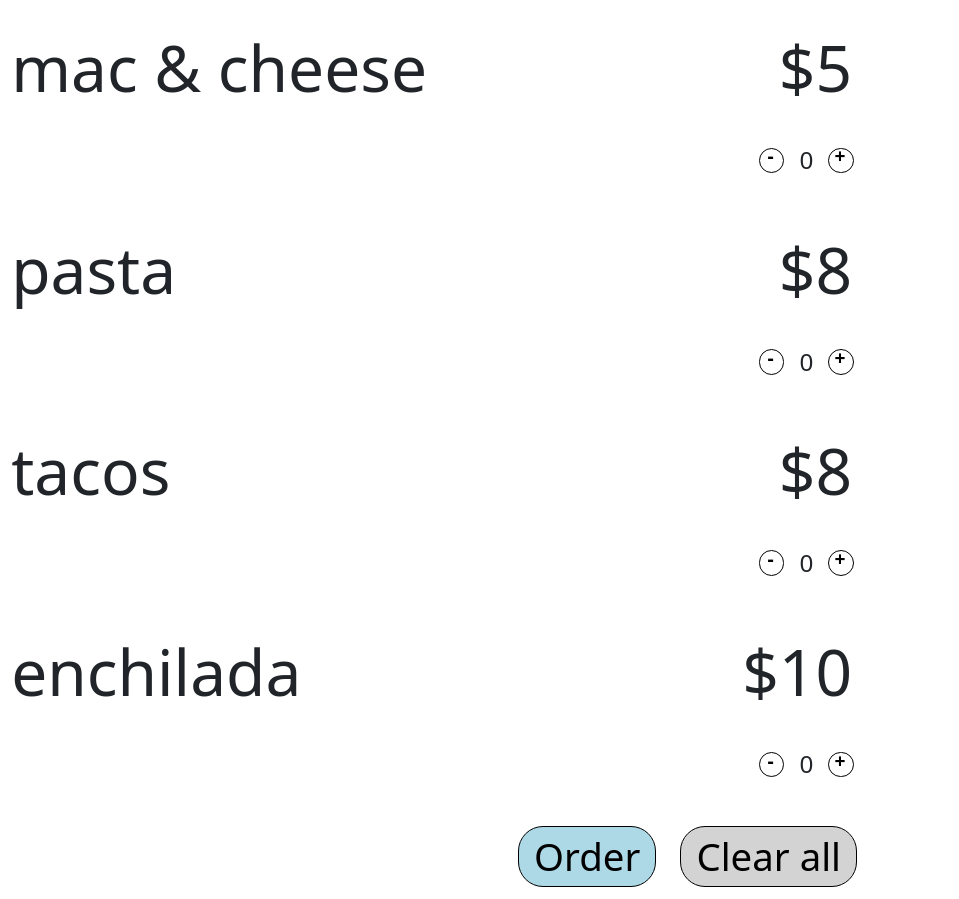
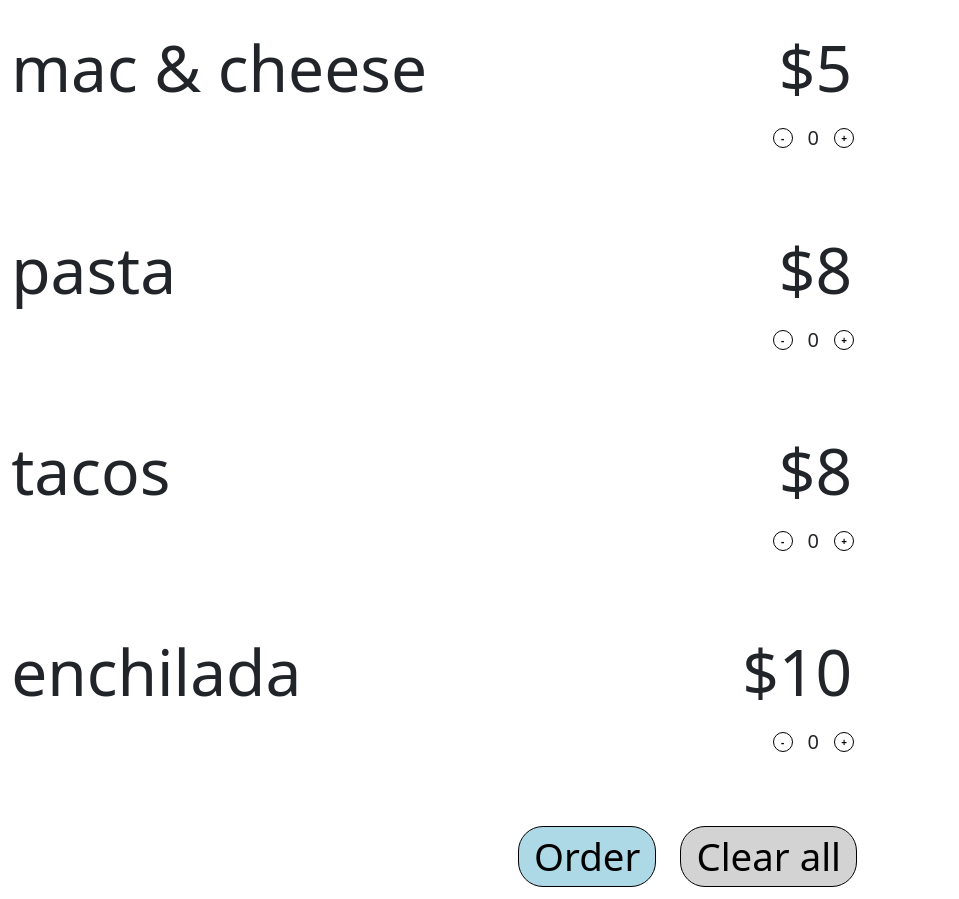
Before and after one commit to FpabloAyala/cs378-p1, a plain HTML site: page index.html in a window 1280 px wide. Shown: the part 980-1879 px from the top of the page, 321-1280 px from the left. Drawn offline with nearby package versions, Linux system fonts and the light colour scheme.

Commit message:
fixed button sizing issues

```diff
--- a/style.css
+++ b/style.css
@@ -68,8 +68,7 @@ body {
 }
 
 .button-row{
-    height: min-content;
-    width: min-content;
+    height: 50%;
     position: absolute;
     bottom: 3px;
     right: 3px;
@@ -79,40 +78,34 @@ body {
 }
 
 .add-button{
-    display: inline-flex;
-    align-items: flex-end;
-    border-radius: 100%;
-    height: 2vw;
-    width: 2vw;
-    padding-right: 0.4vw;
-    padding-left: 0.4vw;
-    background-color: white;
-    border: 1px solid black;
+    border-radius: 50%;
+    width: 20px;
+    height: 20px;
+    line-height: 0%;
+    background: #fff;
+    border: 1px solid #000;
+    color: #000;
+    font-size: 10px;
     font-weight: bold;
-    text-align: center;
-    font-size: 1.5vw;
 }
 
 .remove-button{
-    display: inline-flex;
-    align-items: flex-end;
-    border-radius: 100%;
-    height: 2vw;
-    width: 2vw;
-    padding-right: 0.5vw;
-    padding-left: 0.6vw;
-    background-color: white;
-    border: 1px solid black;
+    border-radius: 50%;
+    width: 20px;
+    height: 20px;
+    line-height: 0%;
+    background: #fff;
+    border: 1px solid #000;
+    color: #000;
+    font-size: 10px;
     font-weight: bold;
-    text-align: center;
-    font-size: 1.5vw;
 }
 
 
 .num-item{
     display: table;
     margin: 0 auto;
-    font-size: 1.9vw;
+    font-size: 20px;
     margin-right: 15px;
     margin-left: 15px;
 }
```
